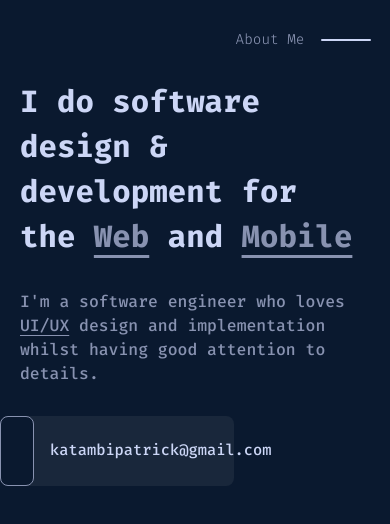
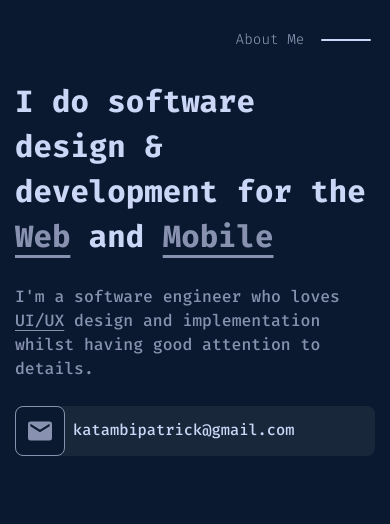
Before and after one commit to patrick-katambi/04-react-portfolio_website_v1, a React (Create React App) app: page / in a window 390 px wide. Shown: the top 524 px of the page. Built offline with nearby package versions, Linux system fonts and the light colour scheme.

Commit message:
who_am_i responsive

```diff
--- a/src/modules/who_am_i/components/components/copy_text.jsx
+++ b/src/modules/who_am_i/components/components/copy_text.jsx
@@ -2,7 +2,7 @@ function CopyText({ showCopy, copyMessage }) {
   return (
     <>
       {showCopy === true ? (
-        <p className="text-accent text-xs underline underline-offset-4">
+        <p className="text-accent text-xs underline underline-offset-4 mobile:hidden">
           {copyMessage}
         </p>
       ) : (
--- a/src/modules/who_am_i/components/components/email.jsx
+++ b/src/modules/who_am_i/components/components/email.jsx
@@ -1,5 +1,5 @@
 function Email() {
-    return <p className="email">katambipatrick@gmail.com</p>
+    return <p className="email laptop:text-[20px]">katambipatrick@gmail.com</p>
 }
 
 export default Email
--- a/src/modules/who_am_i/components/components/email_icon.jsx
+++ b/src/modules/who_am_i/components/components/email_icon.jsx
@@ -1,6 +1,6 @@
 function EmailIcon() {
   return (
-    <div className="w-[70px] h-[70px] p-4 bg-primary rounded-lg border-accent border-[1px] border-solid">
+    <div className="mobile:w-[50px] mobile:h-[50px] mobile:p-3 laptop:w-[80px] laptop:h-[80px] laptop:p-4 bg-primary rounded-lg border-accent border-[1px] border-solid">
       <svg
         xmlns="http://www.w3.org/2000/svg"
         width="100%"
--- a/src/modules/who_am_i/components/email_section.jsx
+++ b/src/modules/who_am_i/components/email_section.jsx
@@ -36,7 +36,7 @@ function EmailSection() {
       onHoverEnd={onHoverEnd}
       onClick={onClick}
       transition={{ duration: 0.5, type: "spring" }}
-      className="w-[60%] bg-offset flex flex-row justify-start items-center text-secondary rounded-lg gap-x-4"
+      className="bg-offset flex flex-row justify-start items-center text-secondary rounded-lg mobile:gap-x-2 tablet:gap-x-4"
     >
       <EmailIcon />
       <Email />
--- a/src/modules/who_am_i/index.jsx
+++ b/src/modules/who_am_i/index.jsx
@@ -8,12 +8,14 @@ function WhoAmI() {
         initial={{ y: "1000px", rotate: "30deg", scale: 0.8, opacity: 0 }}
         animate={{ y: 0, rotate: 0, scale: 1, opacity: 1 }}
         transition={{ type: "spring", duration: 1, delay: 2.5 }}
-        className="bg-primary laptop:my-[100px] laptop:mx-[10%] text-secondary font-codeBold text-[70px]"
+        className="bg-primary tablet:my-[100px] tablet:mx-[10%] text-secondary font-codeBold"
       >
         <MainText />
-        <div className="laptop:w-[60%] font-codeMedium text-[15px] text-accent laptopL:text-center">
+        <div className="tablet:w-[65%] font-codeMedium text-[15px] text-accent">
           <QuickInfo />
-          <EmailSection />
+          <div className="mobile:px-[15px] py-0 laptopL:w-[60%]">
+            <EmailSection />
+          </div>
         </div>
       </motion.div>
     </>
@@ -24,7 +26,7 @@ export default WhoAmI;
 
 function MainText() {
   return (
-    <div className="mobile:text-[30px] mobile:px-5 laptopL:text-[75px]">
+    <div className="mobile:text-[30px] mobile:px-[15px]  laptop:text-[60px] laptopL:text-[75px]">
       <h1>
         I do software design & development for the{" "}
         <motion.div
@@ -49,7 +51,7 @@ function MainText() {
 
 function QuickInfo() {
   return (
-    <div className="my-[40px] mobile:my-[10px] mobile:text-[16px] mobile:p-5">
+    <div className="my-[40px] mobile:my-[10px] mobile:text-[16px] mobile:p-[15px] laptop:text-[20px] laptopL:text-[30px]">
       <p>
         I'm a software engineer who loves{" "}
         <motion.div
```
